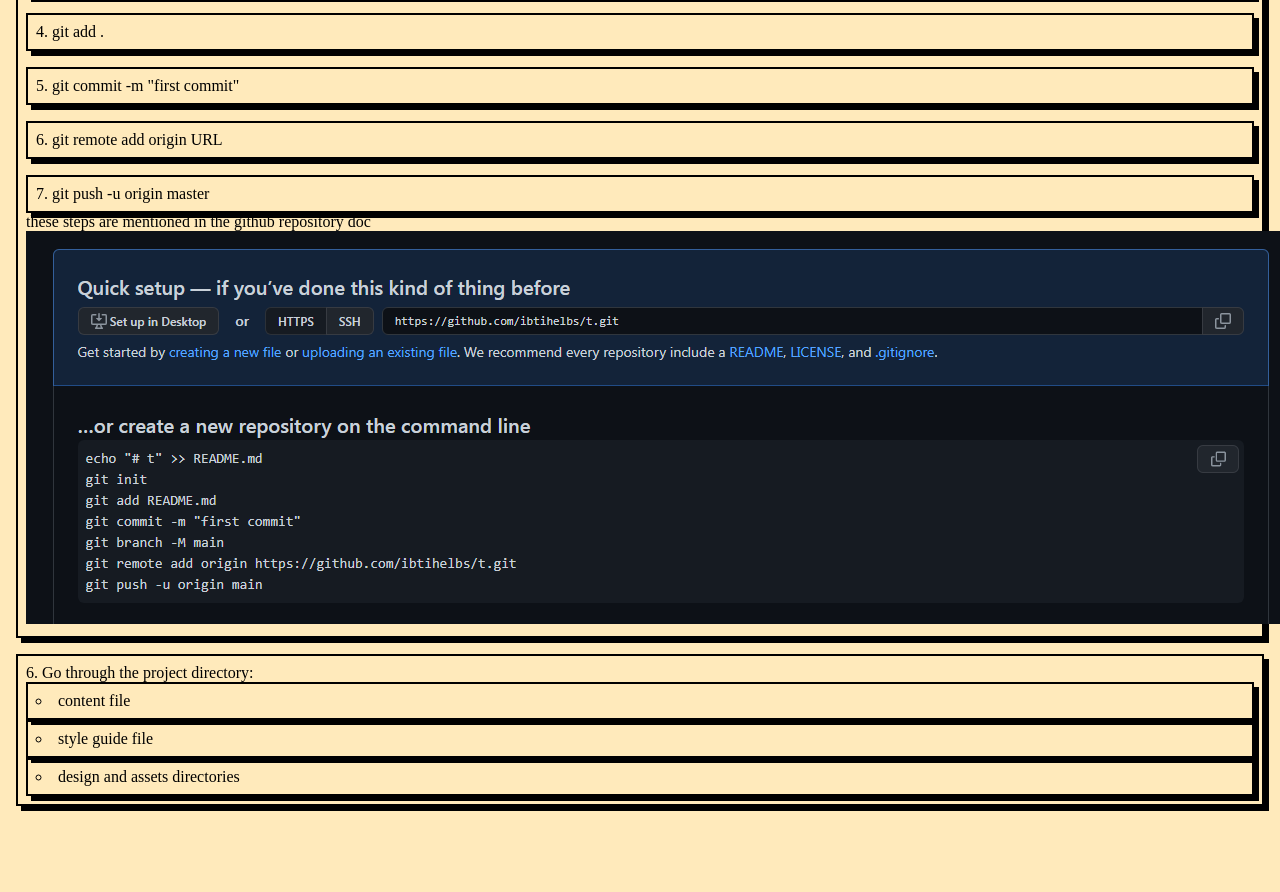
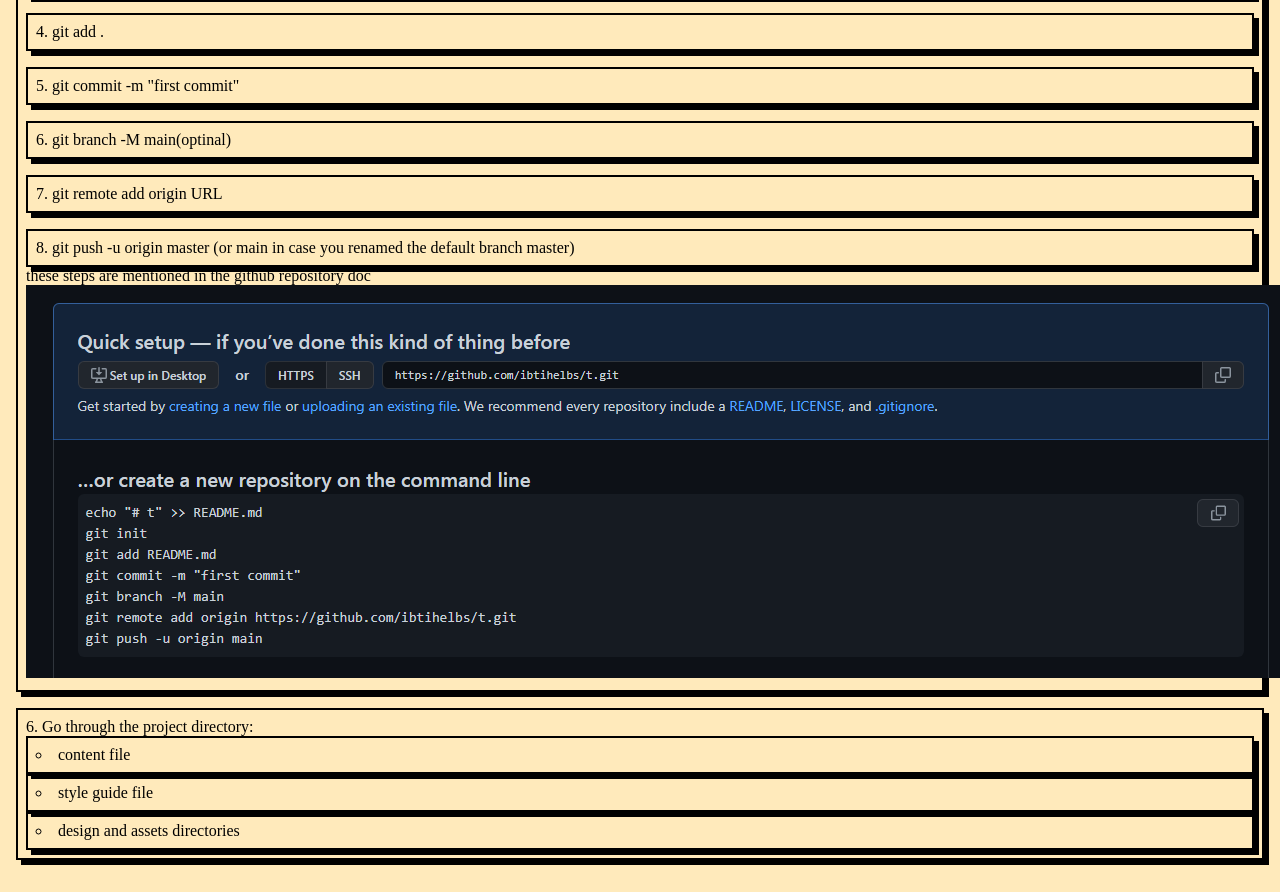
Before and after one commit to ibtihelbs/unifeed, a plain HTML site: page task_1.html in a window 1280 px wide. Shown: the part 902-1794 px from the top of the page. Before the commit the page ends 1740 px from the top, so only its background shows below. Drawn offline with Linux system fonts and the light colour scheme.

Commit message:
add task_1

```diff
--- a/task_1.html
+++ b/task_1.html
@@ -54,8 +54,9 @@
                     <li>git init</li>
                     <li>git add .</li>
                     <li>git commit -m "first commit"</li>
+                    <li>git branch -M main(optinal)</li>
                     <li>git remote add origin URL </li>
-                    <li>git push -u origin master</li>
+                    <li>git push -u origin master (or main in case you renamed the default branch master)</li>
                 </ol>
                 <blockquote>
                     these steps are mentioned in the github repository doc
```
